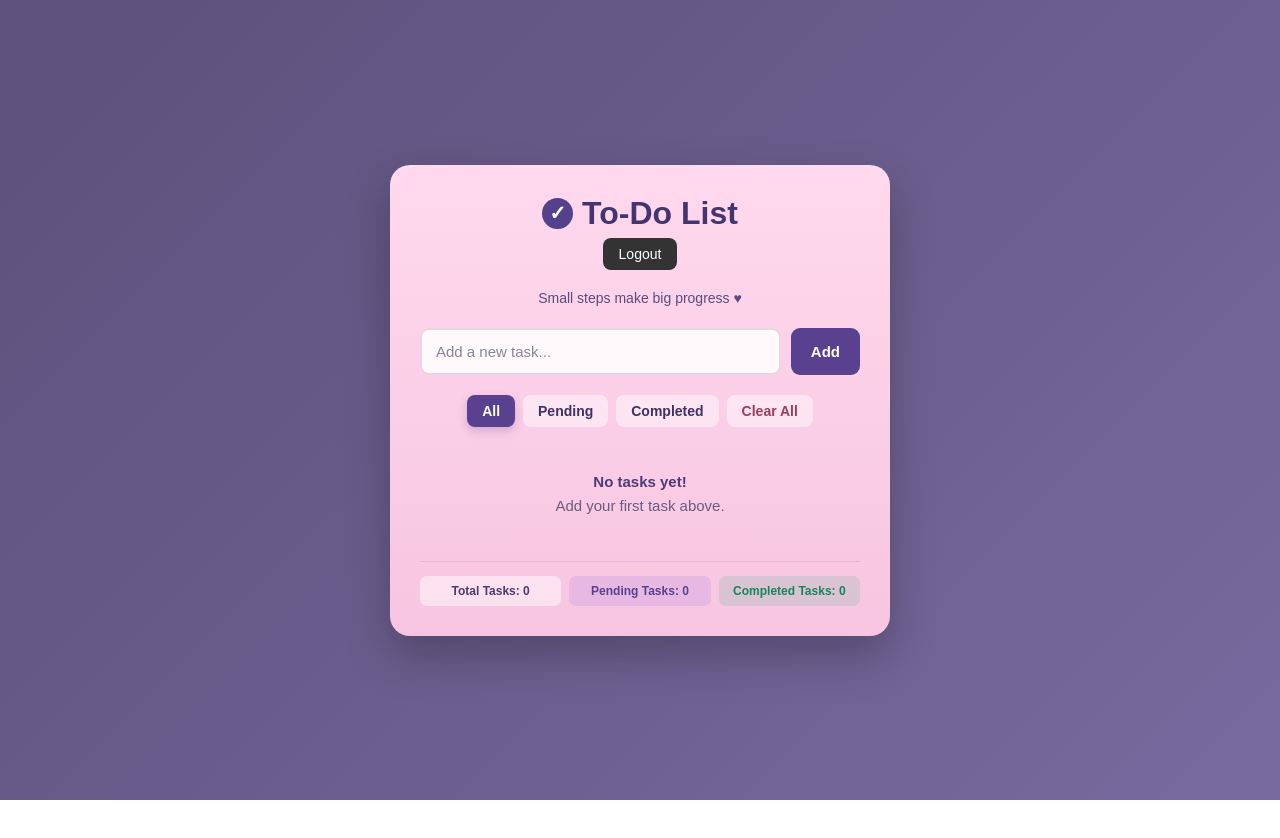
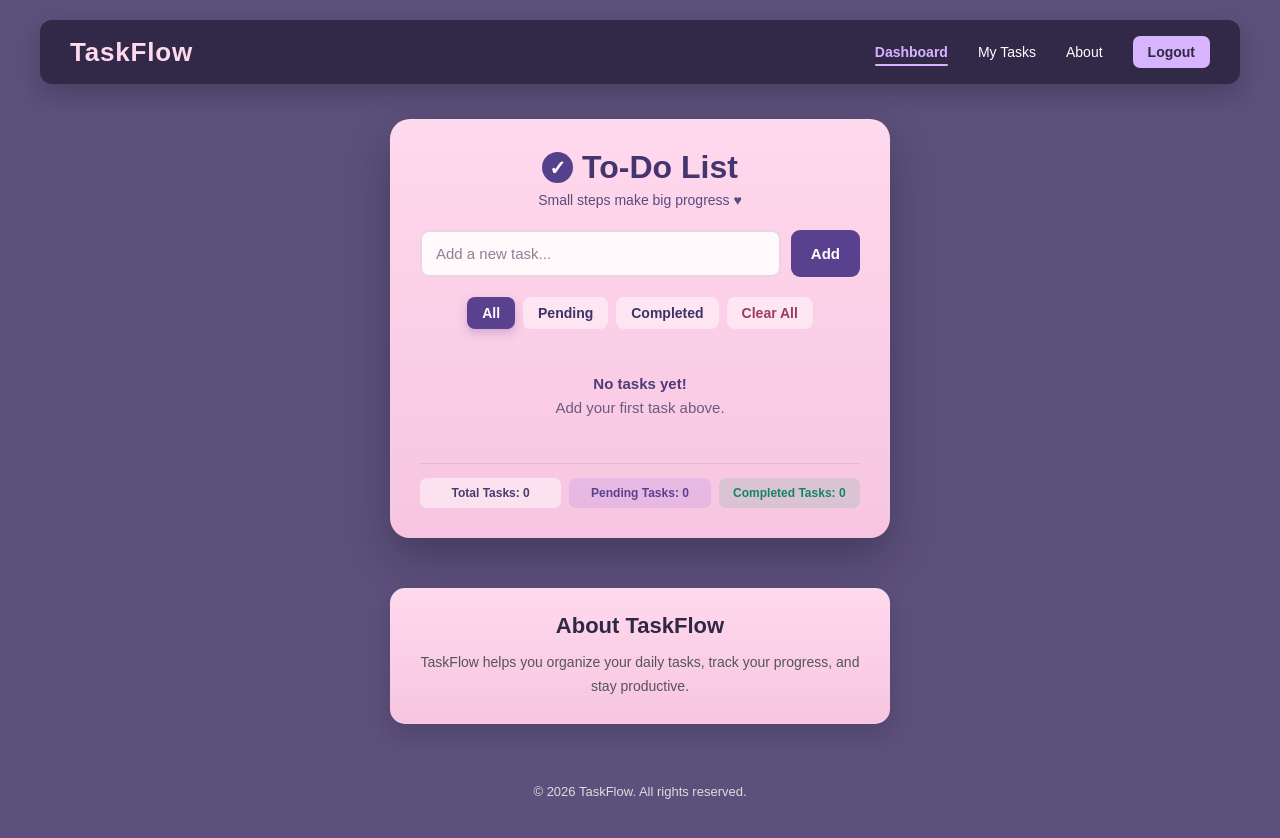
Before and after one commit to muskandev10/todo-project, a plain HTML site: page index.html in a window 1280 px wide. Before the commit the page ends 800 px from the top, so only its background shows below. Drawn offline with Linux system fonts and the light colour scheme; sample sign-in values are in the browser's storage.

Commit message:
Improve UI and navbar styling

```diff
--- a/index.html
+++ b/index.html
@@ -9,6 +9,17 @@
 </head>
 
 <body>
+    <nav class="navbar">
+        <div class="nav-logo">
+            <h2>TaskFlow</h2>
+        </div>
+        <div class="nav-links">
+            <a href="index.html" class="active">Dashboard</a>
+            <a href="#taskList">My Tasks</a>
+            <a href="#about">About</a>
+            <button id="logoutBtn">Logout</button>
+        </div>
+    </nav>
 
     <div class="todo-container">
 
@@ -18,7 +29,6 @@
                 <span class="check-icon">✓</span>
                 To-Do List
             </h1>
-            <button id="logoutBtn">Logout</button>
             <p>Small steps make big progress ♥</p>
         </header>
 
@@ -74,13 +84,23 @@
         </div>
 
     </div>
+    <section id="about" class="about-section">
+        <h2>About TaskFlow</h2>
+        <p>
+            TaskFlow helps you organize your daily tasks,
+            track your progress, and stay productive.
+        </p>
+    </section>
+    <footer class="footer">
+        <p>© 2026 TaskFlow. All rights reserved.</p>
+    </footer>
+    <script>
+        if (localStorage.getItem("isLoggedIn") !== "true") {
+            window.location.href = "login.html";
+        }
+    </script>
+    <script src="script.js"></script>
 
-    <script>
-    if (localStorage.getItem("isLoggedIn") !== "true") {
-        window.location.href = "login.html";
-    }
-</script>
-    <script src="script.js"></script>
 
 </body>
 
--- a/style.css
+++ b/style.css
@@ -4,23 +4,19 @@
     box-sizing: border-box;
 }
 
+html {
+    scroll-behavior: smooth;
+}
 
 /* BODY */
 
 body {
     font-family: Arial, sans-serif;
     min-height: 100vh;
-    padding: 30px 20px;
-
-    display: flex;
-    justify-content: center;
-    align-items: center;
-
-    background: linear-gradient(
-        135deg,
-        #5c507c,
-        #786a9e
-    );
+    margin: 0;
+    padding: 20px;
+    background: #5c507c;
+    box-sizing: border-box;
 }
 
 
@@ -29,14 +25,12 @@ body {
 .todo-container {
     width: 500px;
     max-width: 100%;
-
+    margin: 0 auto;
     padding: 30px;
 
-    background: linear-gradient(
-        180deg,
-        #ffd9ed,
-        #f7c5e1
-    );
+    background: linear-gradient(180deg,
+            #ffd9ed,
+            #f7c5e1);
 
     border-radius: 20px;
 
@@ -91,9 +85,7 @@ body {
 }
 
 
-/* =========================
-   INPUT BOX
-========================= */
+/* INPUT BOX */
 
 .input-box {
     display: flex;
@@ -192,7 +184,7 @@ body {
 
     cursor: pointer;
 
-   transition: all 0.2s ease;
+    transition: all 0.2s ease;
 }
 
 .filter-btn:hover,
@@ -239,12 +231,12 @@ body {
     display: flex;
     align-items: center;
 
-    gap: 9px;
+    gap: 12px;
 
-    padding: 11px 12px;
+    padding: 13px 14px;
     margin-bottom: 8px;
 
-    background: rgba(255, 255, 255, 0.75);
+    background: rgba(255, 255, 255, 0.85);
 
     border: 1px solid rgba(255, 255, 255, 0.7);
 
@@ -301,13 +293,13 @@ body {
 
 .edit-btn,
 .delete-btn {
-    width: 32px;
-    height: 30px;
+    width: 34px;
+    height: 32px;
 
     padding: 0;
 
     border: none;
-    border-radius: 6px;
+    border-radius: 8px;
 
     cursor: pointer;
 
@@ -316,6 +308,7 @@ body {
 
     transition: 0.2s;
 }
+
 /* EDIT & DELETE ICONS */
 
 .edit-btn {
@@ -346,7 +339,7 @@ body {
 
 .edit-btn:hover {
     background: #dcd0ff;
-    transform: translateY(-1px);
+    transform: translateY(-2px);
 }
 
 
@@ -373,6 +366,7 @@ body {
     transform: translateY(-2px);
     box-shadow: 0 5px 12px rgba(79, 59, 120, 0.12);
 }
+
 /* TASK COUNTS */
 
 .task-counts {
@@ -398,6 +392,8 @@ body {
 
     font-size: 12px;
     font-weight: bold;
+    background: rgba(255, 255, 255, 0.55);
+    color: #3f315f;
 }
 
 
@@ -538,11 +534,13 @@ body {
         font-size: 10px;
         padding: 7px 3px;
     }
+
     #logoutBtn {
-    width: 100%;
-    max-width: 150px;
+        width: 100%;
+        max-width: 150px;
+    }
 }
-}
+
 /* EMPTY TASK MESSAGE */
 
 .empty-message {
@@ -558,6 +556,7 @@ body {
     font-weight: 600;
     color: #4f3b78;
 }
+
 /* TASK ANIMATION */
 
 .task {
@@ -575,20 +574,187 @@ body {
         transform: translateY(0);
     }
 }
-#logoutBtn {
-    display: block;
-    margin: 0 auto 20px;
-    padding: 8px 16px;
-    border: none;
-    border-radius: 8px;
-    background: #333;
+
+/* Navbar */
+
+.navbar {
+    width: 100%;
+    max-width: 1200px;
+    margin: 0 auto 35px;
+    padding: 16px 30px;
+
+    display: flex;
+    align-items: center;
+    justify-content: space-between;
+
+    background: rgba(47, 40, 69, 0.95);
+    backdrop-filter: blur(10px);
+
+    border-radius: 12px;
+
+    box-shadow: 0 10px 25px rgba(0, 0, 0, 0.2);
+
+    box-sizing: border-box;
+}
+
+.nav-logo h2 {
+    color: #ffd9ed;
+    font-size: 26px;
+    letter-spacing: 0.8px;
+    margin: 0;
+}
+
+.nav-links {
+    display: flex;
+    align-items: center;
+    gap: 30px;
+}
+
+.nav-links a {
     color: white;
+    text-decoration: none;
     font-size: 14px;
-    cursor: pointer;
+    font-weight: 500;
     transition: 0.2s;
 }
 
-#logoutBtn:hover {
-    background: #222;
-    transform: translateY(-1px);
+.nav-links a:hover {
+    color: #d8b4fe;
 }
+
+.nav-links a.active {
+    color: #d8b4fe;
+    font-weight: bold;
+    position: relative;
+}
+
+.nav-links a.active::after {
+    content: "";
+    position: absolute;
+    width: 100%;
+    height: 2px;
+    background: #d8b4fe;
+    bottom: -6px;
+    left: 0;
+    border-radius: 5px;
+}
+
+.nav-links button {
+    padding: 8px 15px;
+    border: none;
+    border-radius: 7px;
+    background: #d8b4fe;
+    color: #2f2845;
+    font-size: 14px;
+    font-weight: bold;
+    cursor: pointer;
+   transition: 0.25s ease;
+}
+
+/*responsive Navbar */
+@media (max-width: 600px) {
+
+    .navbar {
+        flex-direction: column;
+        align-items: center;
+        gap: 18px;
+        padding: 18px 12px;
+        margin-bottom: 25px;
+    }
+
+    .nav-logo h2 {
+        font-size: 22px;
+    }
+
+    .nav-links {
+        display: flex;
+        flex-wrap: wrap;
+        justify-content: center;
+        align-items: center;
+        gap: 15px;
+    }
+
+    .nav-links a {
+        font-size: 13px;
+    }
+
+    .nav-links button {
+        padding: 7px 12px;
+        font-size: 13px;
+    }
+}
+
+/* About Section */
+
+.about-section {
+    width: 500px;
+    max-width: 100%;
+    margin: 50px auto 30px;
+    padding: 25px 30px;
+
+    background: linear-gradient(180deg,
+            #ffd9ed,
+            #f7c5e1);
+
+    border-radius: 15px;
+
+    box-shadow: 0 10px 25px rgba(0, 0, 0, 0.15);
+
+    text-align: center;
+    box-sizing: border-box;
+}
+
+.about-section h2 {
+    color: #2f2845;
+    margin-bottom: 12px;
+    font-size: 22px;
+}
+
+.about-section p {
+    color: #555;
+    font-size: 14px;
+    line-height: 1.7;
+}
+
+.about-section {
+    transition: transform 0.3s ease, box-shadow 0.3s ease;
+}
+
+.about-section:hover {
+    transform: translateY(-4px);
+    box-shadow: 0 15px 30px rgba(0, 0, 0, 0.2);
+}
+
+/* Footer */
+
+
+.footer {
+    width: 100%;
+    max-width: 1200px;
+    margin: 40px auto 0;
+    padding: 20px;
+    text-align: center;
+    box-sizing: border-box;
+}
+
+.footer p {
+    margin: 0;
+    color: #ddd;
+    font-size: 13px;
+}
+
+/* Responsive Footer */
+@media (max-width: 600px) {
+
+    .footer {
+        width: 100%;
+        margin: 30px auto 0;
+        padding: 15px 10px 30px;
+    }
+
+    .footer p {
+        font-size: 12px;
+        line-height: 1.5;
+        text-align: center;
+    }
+}
```
